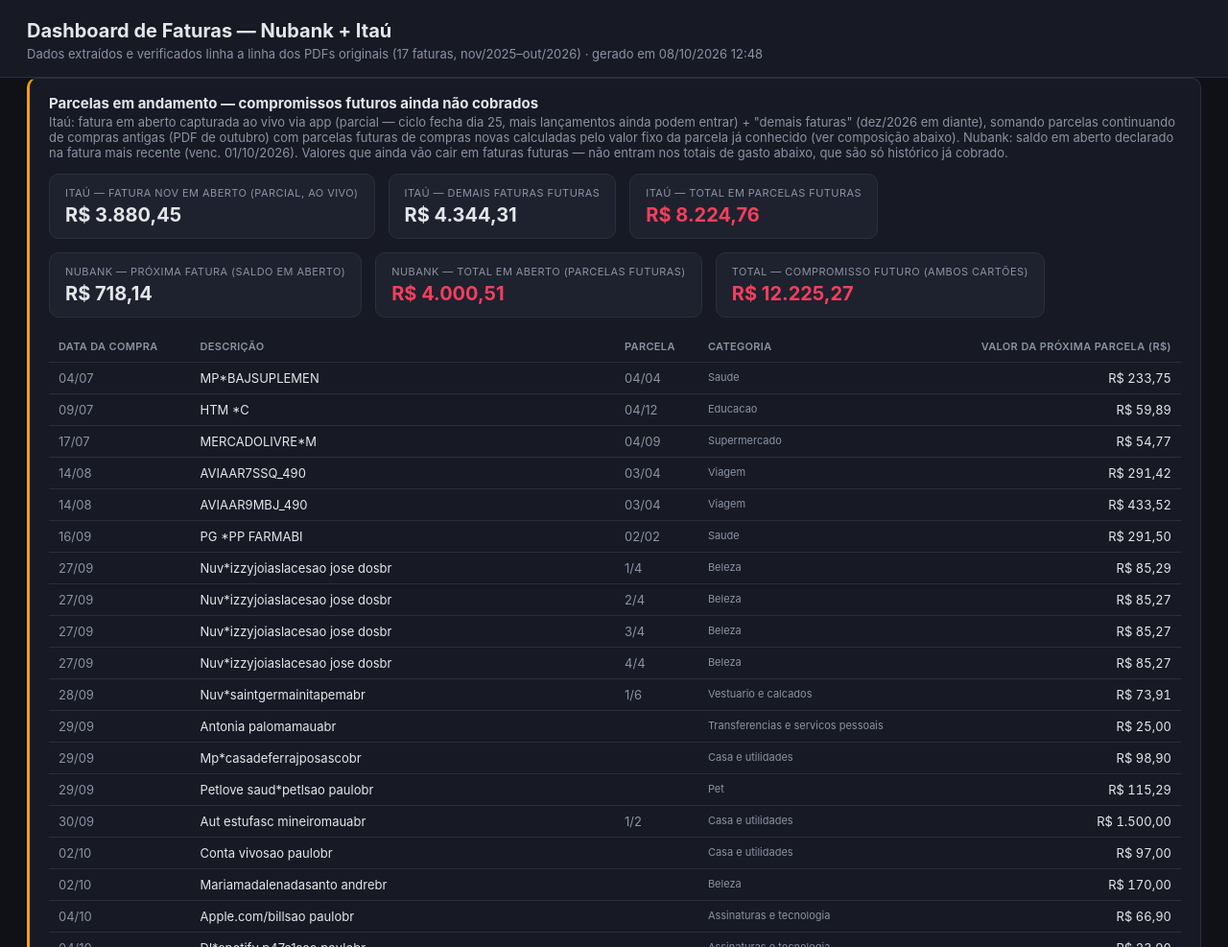
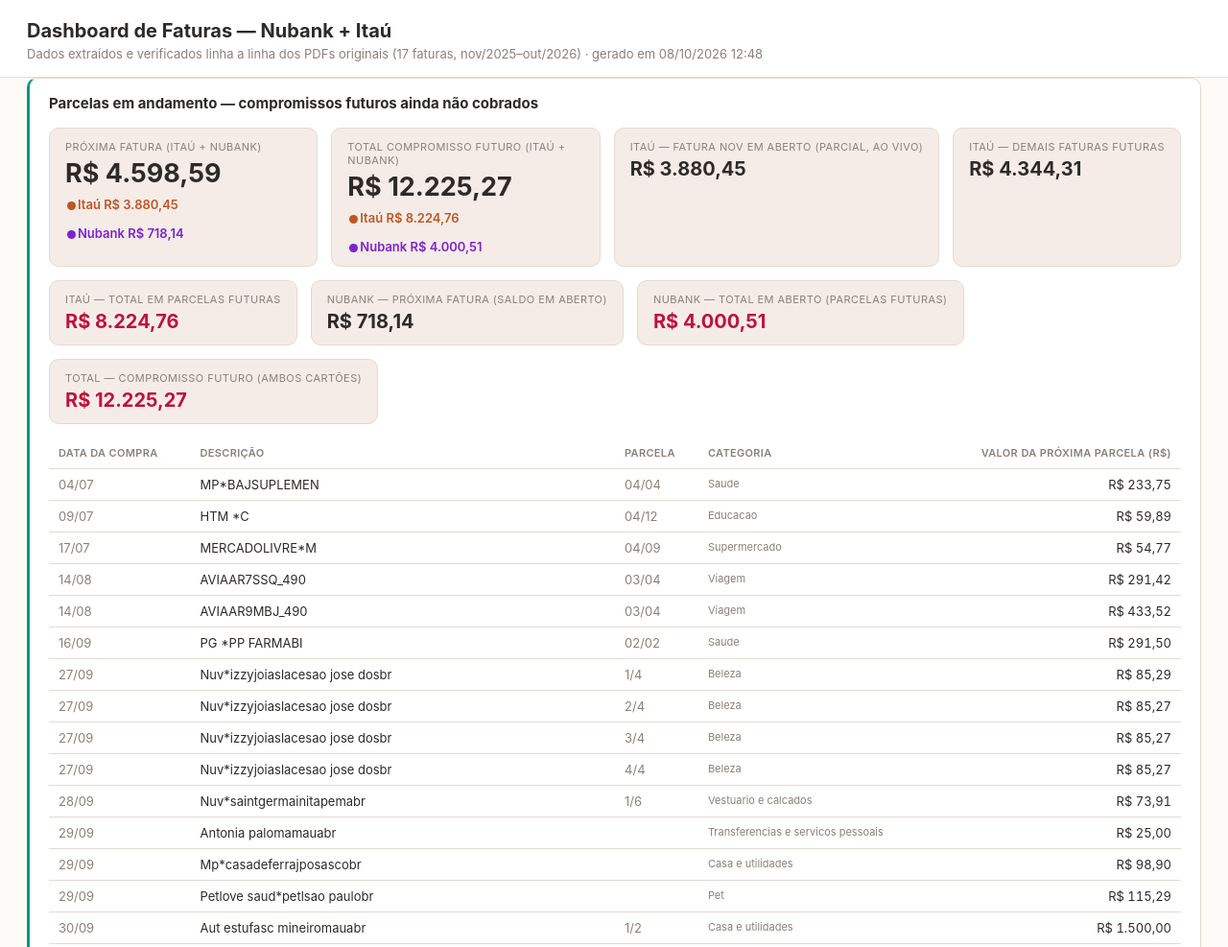
Before and after one commit to camivbraz/rotina, a plain HTML site: page faturas.html in a window 1280 px wide. Shown: the top 987 px of the page at 96% size. Drawn offline with Linux system fonts and the light colour scheme.

Commit message:
Faturas: tema claro (combina com hub), remove explicacao longa, adiciona hero cards de proxima fatura e total futuro por banco

```diff
--- a/faturas.html
+++ b/faturas.html
@@ -6,22 +6,22 @@
 <title>Dashboard de Faturas — Nubank + Itaú</title>
 <style>
   :root {
-    --bg: #0f1117;
-    --panel: #171a24;
-    --panel2: #1e222e;
-    --border: #2a2f3d;
-    --text: #e4e6eb;
-    --muted: #8b92a5;
-    --compra: #e4e6eb;
-    --estorno: #4ade80;
-    --cancelamento: #22d3ee;
-    --pagamento: #60a5fa;
-    --internacional: #f59e0b;
-    --iof: #f97316;
-    --outro: #a78bfa;
-    --accent: #f43f5e;
-    --itau-color: #fb923c;
-    --nubank-color: #a855f7;
+    --bg: #fdfaf8;
+    --panel: #ffffff;
+    --panel2: #f5ece8;
+    --border: #e6d9d2;
+    --text: #2e2a28;
+    --muted: #8b8079;
+    --compra: #2e2a28;
+    --estorno: #2f9e44;
+    --cancelamento: #0e7490;
+    --pagamento: #1d4ed8;
+    --internacional: #0d9488;
+    --iof: #c2410c;
+    --outro: #6d28d9;
+    --accent: #be123c;
+    --itau-color: #c05621;
+    --nubank-color: #7e22ce;
   }
   * { box-sizing: border-box; }
   body {
@@ -67,7 +67,7 @@
   .mes-table-wrap td { padding: 6px 8px; font-size: 13px; border-top: 1px solid var(--border); vertical-align: top; }
   .mes-table-wrap .val { text-align: right; white-space: nowrap; font-weight: 600; }
   .mes-table-wrap .mes-itens { color: var(--muted); font-size: 12px; }
-  .mes-table-wrap tr.mes-atual td { background: rgba(255,255,255,0.03); }
+  .mes-table-wrap tr.mes-atual td { background: rgba(0,0,0,0.035); }
   .mes-bar-track { background: var(--border); border-radius: 3px; height: 6px; margin-top: 4px; overflow: hidden; display: flex; }
   .mes-bar-fill { background: var(--internacional); height: 100%; }
   .mes-bar-itau { background: var(--itau-color); height: 100%; }
@@ -112,14 +112,14 @@
     font-size: 12px;
     user-select: none;
   }
-  .chip.active { color: #fff; border-color: transparent; }
+  .chip.active { background: var(--text); color: #fff; border-color: transparent; }
   .chip[data-type=compra].active { background: #4b5061; color: #fff; }
-  .chip[data-type=estorno].active { background: var(--estorno); color: #04240f; }
-  .chip[data-type=cancelamento].active { background: var(--cancelamento); color: #04232a; }
-  .chip[data-type=pagamento].active { background: var(--pagamento); color: #04203f; }
-  .chip[data-type=internacional].active { background: var(--internacional); color: #2a1700; }
-  .chip[data-type=iof].active { background: var(--iof); color: #2a1200; }
-  .chip[data-type=outro_lancamento].active { background: var(--outro); color: #1a0f3f; }
+  .chip[data-type=estorno].active { background: var(--estorno); color: #fff; }
+  .chip[data-type=cancelamento].active { background: var(--cancelamento); color: #fff; }
+  .chip[data-type=pagamento].active { background: var(--pagamento); color: #fff; }
+  .chip[data-type=internacional].active { background: var(--internacional); color: #fff; }
+  .chip[data-type=iof].active { background: var(--iof); color: #fff; }
+  .chip[data-type=outro_lancamento].active { background: var(--outro); color: #fff; }
   .cat-tag { font-size: 11px; color: var(--muted); }
   .reset-btn {
     background: transparent;
@@ -165,13 +165,13 @@
     font-weight: 600;
     white-space: nowrap;
   }
-  .badge.compra { background: #2a2f3d; color: #cfd3dd; }
-  .badge.estorno { background: rgba(74,222,128,.15); color: var(--estorno); }
-  .badge.cancelamento { background: rgba(34,211,238,.15); color: var(--cancelamento); }
-  .badge.pagamento { background: rgba(96,165,250,.15); color: var(--pagamento); }
-  .badge.internacional { background: rgba(245,158,11,.15); color: var(--internacional); }
-  .badge.iof { background: rgba(249,115,22,.15); color: var(--iof); }
-  .badge.outro_lancamento { background: rgba(167,139,250,.15); color: var(--outro); }
+  .badge.compra { background: var(--panel2); color: var(--text); }
+  .badge.estorno { background: rgba(47,158,68,.15); color: var(--estorno); }
+  .badge.cancelamento { background: rgba(14,116,144,.15); color: var(--cancelamento); }
+  .badge.pagamento { background: rgba(29,78,216,.15); color: var(--pagamento); }
+  .badge.internacional { background: rgba(13,148,136,.15); color: var(--internacional); }
+  .badge.iof { background: rgba(194,65,12,.15); color: var(--iof); }
+  .badge.outro_lancamento { background: rgba(109,40,217,.15); color: var(--outro); }
   .bank-tag { font-size: 11px; color: var(--muted); }
   .muted { color: var(--muted); }
   .count { color: var(--muted); font-size: 12px; margin-left: 6px; }
@@ -210,6 +210,11 @@
   .installments-wrap h2 { margin: 0 0 2px; font-size: 15px; font-weight: 650; }
   .installments-wrap .summary-row { padding: 14px 0; background: transparent; border: none; }
   .installments-wrap .table-wrap { padding: 0 0 14px; }
+
+  .card.hero { flex: 1 1 260px; min-width: 240px; background: var(--panel2); }
+  .card.hero .value { font-size: 27px; }
+  .card.hero .breakdown { display: flex; gap: 14px; flex-wrap: wrap; margin-top: 8px; font-size: 13px; font-weight: 600; }
+  .card.hero .breakdown .itau-label, .card.hero .breakdown .nubank-label { white-space: nowrap; }
 </style>
 </head>
 <body>
@@ -221,7 +226,6 @@
 
 <section class="installments-wrap">
   <h2>Parcelas em andamento — compromissos futuros ainda não cobrados</h2>
-  <div class="subtitle">Itaú: fatura em aberto capturada ao vivo via app (parcial — ciclo fecha dia 25, mais lançamentos ainda podem entrar) + "demais faturas" (dez/2026 em diante), somando parcelas continuando de compras antigas (PDF de outubro) com parcelas futuras de compras novas calculadas pelo valor fixo da parcela já conhecido (ver composição abaixo). Nubank: saldo em aberto declarado na fatura mais recente (venc. 01/10/2026). Valores que ainda vão cair em faturas futuras — não entram nos totais de gasto abaixo, que são só histórico já cobrado.</div>
   <div class="summary-row" id="installmentsSummary"></div>
   <div class="table-wrap">
     <table>
@@ -512,6 +516,28 @@ function render() {
 
 function renderInstallments() {
   const it = INSTALLMENTS.itau, nu = INSTALLMENTS.nubank;
+  const heroCards = [
+    {
+      label: 'Próxima fatura (Itaú + Nubank)',
+      total: fmtMoney(it.proxima_fatura + nu.proxima_fatura),
+      breakdown: [['itau', 'Itaú', fmtMoney(it.proxima_fatura)], ['nubank', 'Nubank', fmtMoney(nu.proxima_fatura)]],
+    },
+    {
+      label: 'Total compromisso futuro (Itaú + Nubank)',
+      total: fmtMoney(INSTALLMENTS.total_compromissos_futuros),
+      breakdown: [['itau', 'Itaú', fmtMoney(it.total)], ['nubank', 'Nubank', fmtMoney(nu.total_aberto)]],
+    },
+  ];
+  const heroHtml = heroCards.map(c => `
+    <div class="card hero">
+      <div class="label">${c.label}</div>
+      <div class="value">${c.total}</div>
+      <div class="breakdown">
+        ${c.breakdown.map(([bank, name, val]) => `<span class="${bank}-label"><span class="bank-dot ${bank}"></span>${name} ${val}</span>`).join('')}
+      </div>
+    </div>
+  `).join('');
+
   const cards = [
     ['Itaú — fatura Nov em aberto (parcial, ao vivo)', fmtMoney(it.proxima_fatura), ''],
     ['Itaú — demais faturas futuras', fmtMoney(it.demais_faturas), ''],
@@ -520,7 +546,7 @@ function renderInstallments() {
     ['Nubank — total em aberto (parcelas futuras)', fmtMoney(nu.total_aberto), 'pos'],
     ['Total — compromisso futuro (ambos cartões)', fmtMoney(INSTALLMENTS.total_compromissos_futuros), 'pos'],
   ];
-  document.getElementById('installmentsSummary').innerHTML = cards.map(([label,val,cls]) =>
+  document.getElementById('installmentsSummary').innerHTML = heroHtml + cards.map(([label,val,cls]) =>
     `<div class="card"><div class="label">${label}</div><div class="value ${cls}">${val}</div></div>`
   ).join('');
 
@@ -636,6 +662,7 @@ document.getElementById('resetBtn').addEventListener('click', () => {
 
 populateFilters();
 groupBy = 'category';
+document.querySelectorAll('.group-toggle .chip').forEach(c => c.classList.remove('active'));
 document.querySelector('.group-toggle .chip[data-group=category]').classList.add('active');
 render();
 renderInstallments();
```
